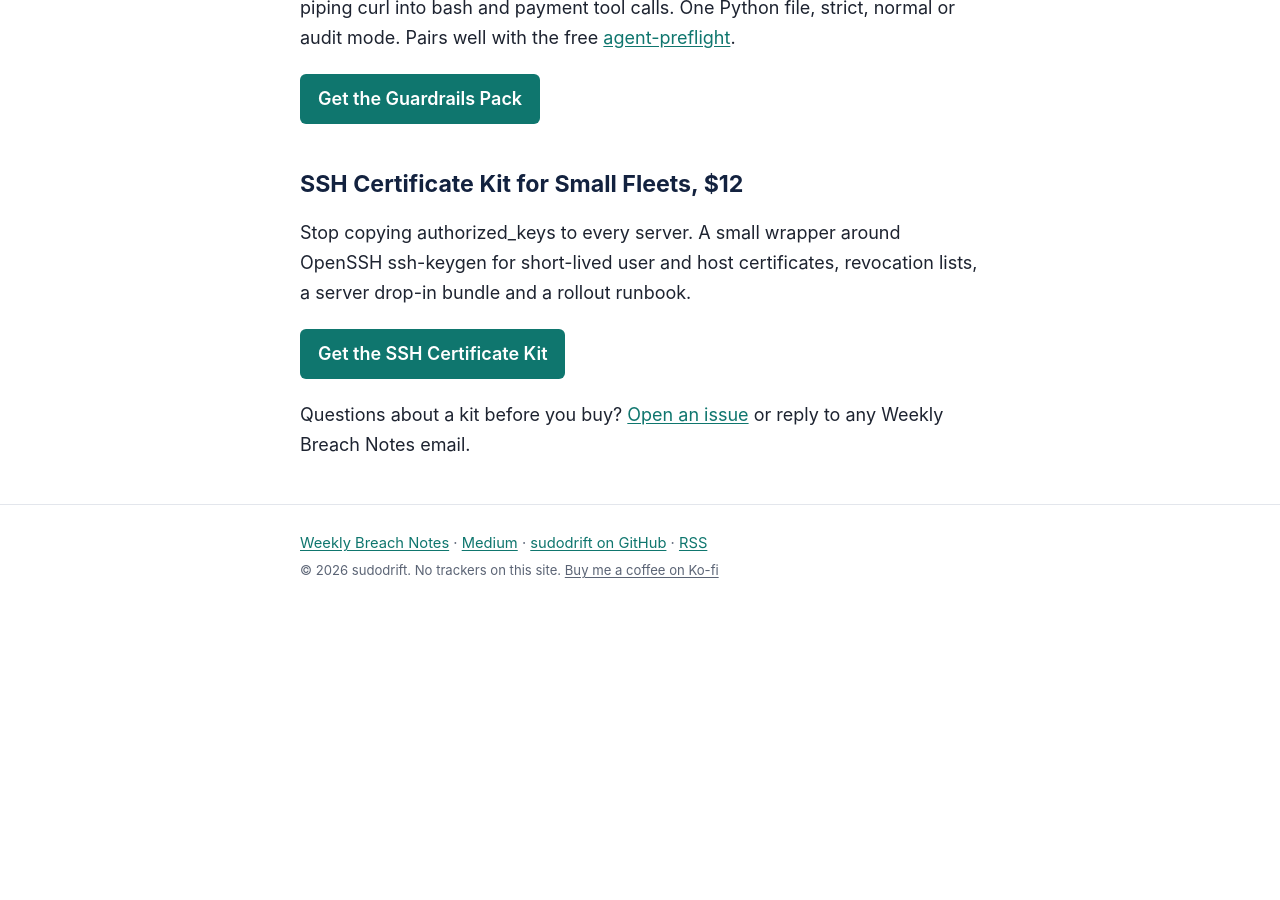
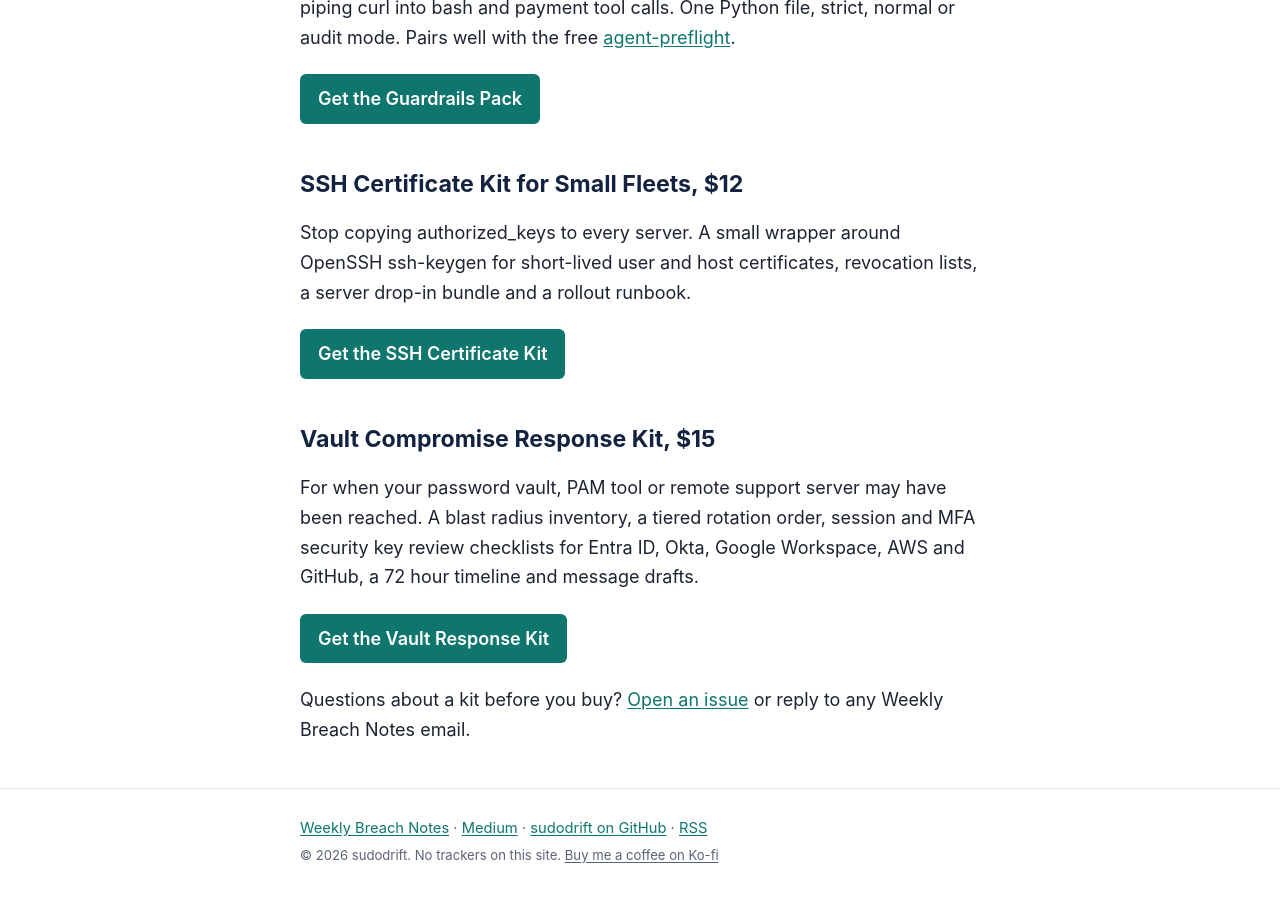
Before and after one commit to sudodrift/sudodrift.github.io, a Jekyll site: the page built from kits/index.md, in a window 1280 px wide and 900 px high, scrolled down 1430 px. Built offline with Jekyll 4.4.1, drawn with Linux system fonts in a browser that asks for light colours; before the commit the page ends 2045 px from its top, so only the background shows below that.

Commit message:
Kits: add Vault Compromise Response Kit

```diff
--- a/kits/index.md
+++ b/kits/index.md
@@ -43,4 +43,10 @@ Stop copying authorized_keys to every server. A small wrapper around OpenSSH ssh
 
 <div class="button-row"><a class="button" href="https://sudodrift.gumroad.com/l/lioancl">Get the SSH Certificate Kit</a></div>
 
+## Vault Compromise Response Kit, $15
+
+For when your password vault, PAM tool or remote support server may have been reached. A blast radius inventory, a tiered rotation order, session and MFA security key review checklists for Entra ID, Okta, Google Workspace, AWS and GitHub, a 72 hour timeline and message drafts.
+
+<div class="button-row"><a class="button" href="https://sudodrift.gumroad.com/l/mvxcaq">Get the Vault Response Kit</a></div>
+
 Questions about a kit before you buy? [Open an issue](https://github.com/sudodrift/sudodrift/issues) or reply to any Weekly Breach Notes email.
```
